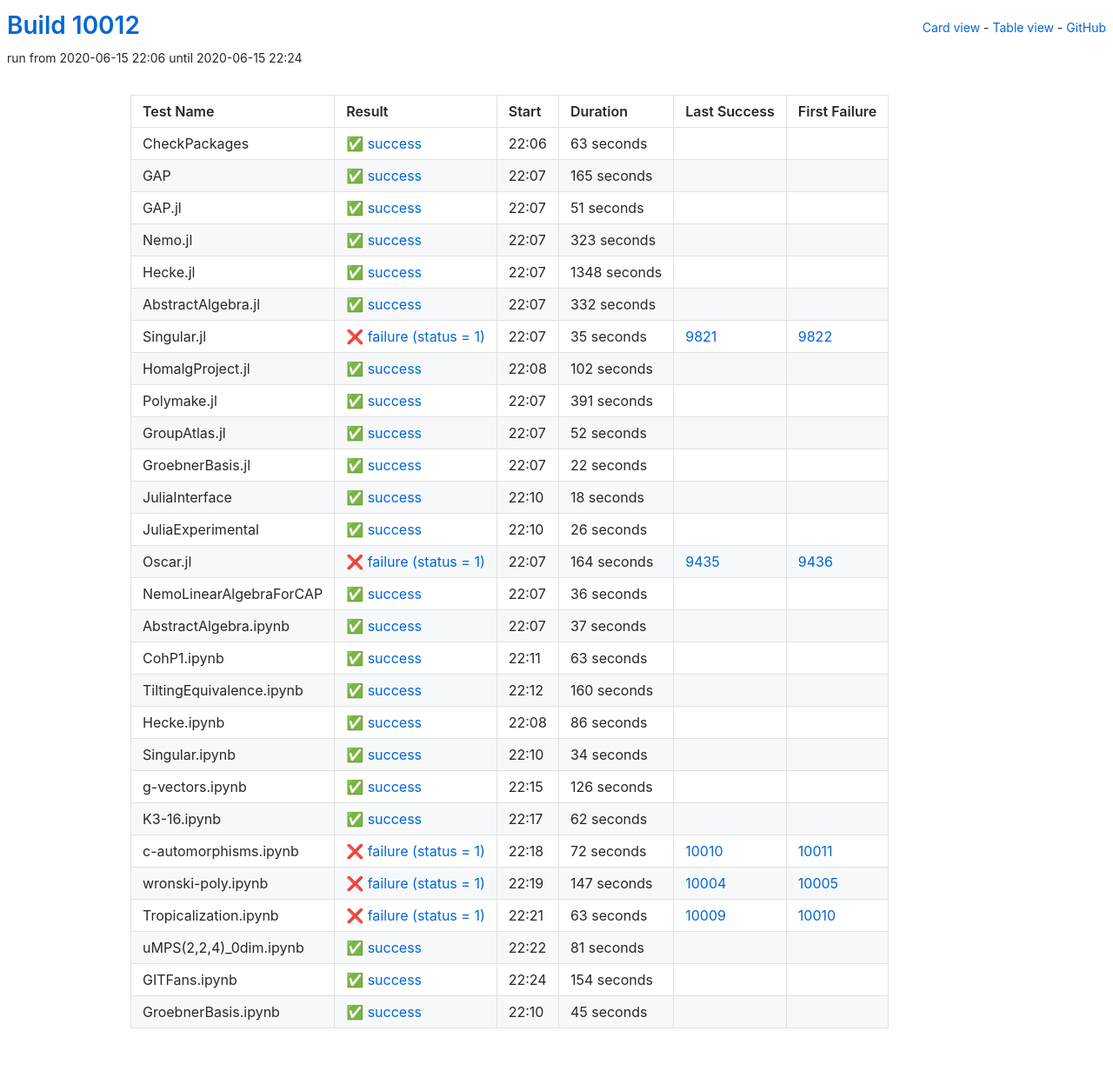
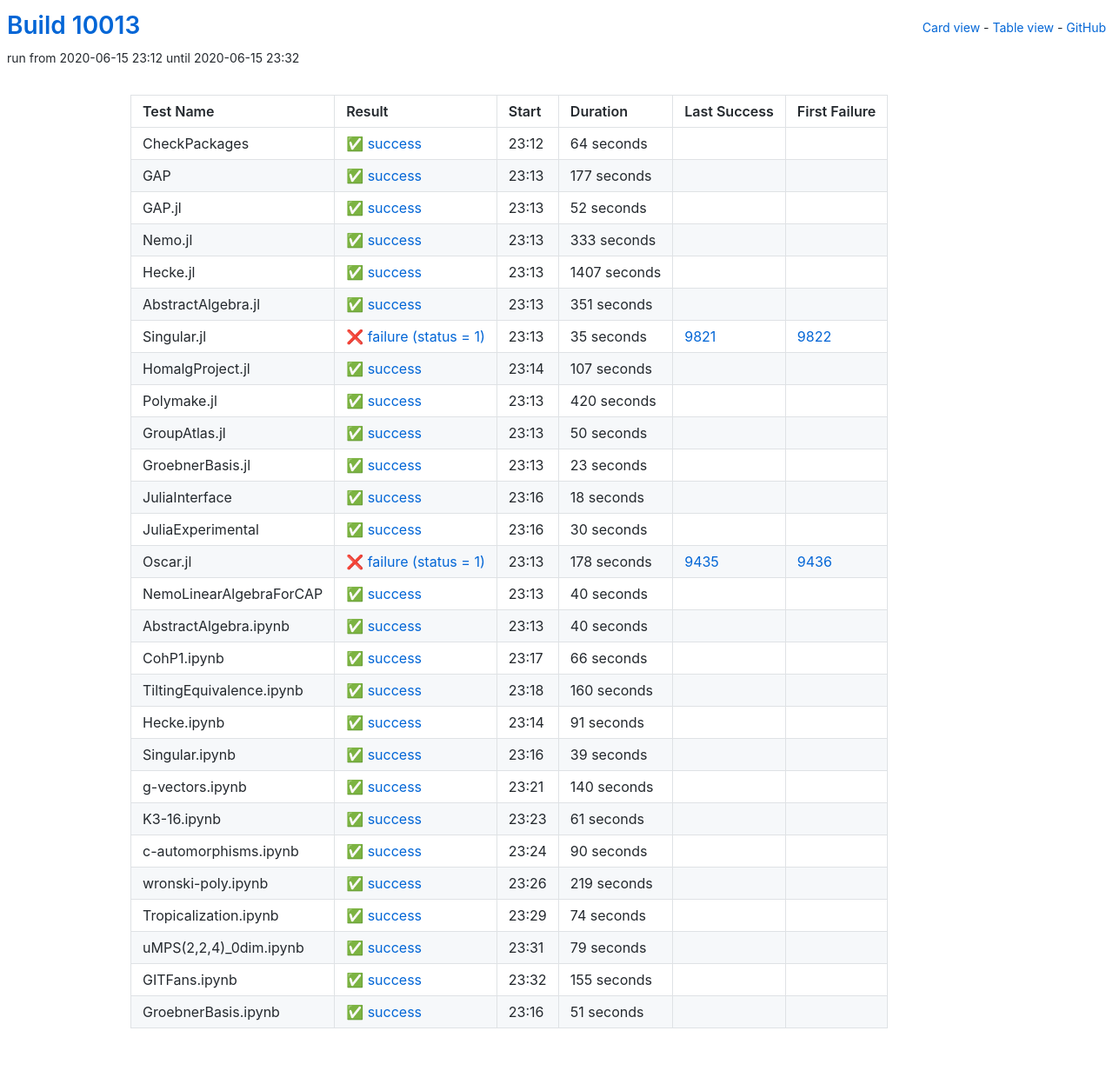
Before and after one commit to oscar-system/oscar-ci-status, a Jekyll site: the page built from table.html, in a window 1280 px wide. Shown: the whole page at 87% size. Built offline with Jekyll 4.4.1, drawn with Linux system fonts in a browser that asks for light colours.

Commit message:
Build #10013

```diff
--- a/_data/ci.yml
+++ b/_data/ci.yml
@@ -1,6 +1,6 @@
 ---
-build: 10012
-build_url: https://oscarci.mathematik.uni-kl.de/job/oscar/10012/
+build: 10013
+build_url: https://oscarci.mathematik.uni-kl.de/job/oscar/10013/
 job: oscar
 organization: oscar-system
 repo: oscar-ci-status
@@ -8,80 +8,80 @@
 tests:
 - name: CheckPackages
   id: checkpackages
-  log: https://oscarci.mathematik.uni-kl.de/job/oscar/10012/artifact/logs/build-10012/CheckPackages.log
-  start: 2020-06-15 22:06
+  log: https://oscarci.mathematik.uni-kl.de/job/oscar/10013/artifact/logs/build-10013/CheckPackages.log
+  start: 2020-06-15 23:12
   success: true
   exitcode: 0
   status: success
-  duration: 63
+  duration: 64
   last_success: false
   last_success_url:
   first_failure: false
   first_failure_url:
 - name: GAP
   id: gap
-  log: https://oscarci.mathematik.uni-kl.de/job/oscar/10012/artifact/logs/build-10012/GAP.log
-  start: 2020-06-15 22:07
+  log: https://oscarci.mathematik.uni-kl.de/job/oscar/10013/artifact/logs/build-10013/GAP.log
+  start: 2020-06-15 23:13
   success: true
   exitcode: 0
   status: success
-  duration: 165
+  duration: 177
   last_success: false
   last_success_url:
   first_failure: false
   first_failure_url:
 - name: GAP.jl
   id: gap-jl
-  log: https://oscarci.mathematik.uni-kl.de/job/oscar/10012/artifact/logs/build-10012/GAP.jl.log
-  start: 2020-06-15 22:07
+  log: https://oscarci.mathematik.uni-kl.de/job/oscar/10013/artifact/logs/build-10013/GAP.jl.log
+  start: 2020-06-15 23:13
   success: true
   exitcode: 0
   status: success
-  duration: 51
+  duration: 52
   last_success: false
   last_success_url:
   first_failure: false
   first_failure_url:
 - name: Nemo.jl
   id: nemo-jl
-  log: https://oscarci.mathematik.uni-kl.de/job/oscar/10012/artifact/logs/build-10012/Nemo.jl.log
-  start: 2020-06-15 22:07
+  log: https://oscarci.mathematik.uni-kl.de/job/oscar/10013/artifact/logs/build-10013/Nemo.jl.log
+  start: 2020-06-15 23:13
   success: true
   exitcode: 0
   status: success
-  duration: 323
+  duration: 333
   last_success: false
   last_success_url:
   first_failure: false
   first_failure_url:
 - name: Hecke.jl
   id: hecke-jl
-  log: https://oscarci.mathematik.uni-kl.de/job/oscar/10012/artifact/logs/build-10012/Hecke.jl.log
-  start: 2020-06-15 22:07
+  log: https://oscarci.mathematik.uni-kl.de/job/oscar/10013/artifact/logs/build-10013/Hecke.jl.log
+  start: 2020-06-15 23:13
   success: true
   exitcode: 0
   status: success
-  duration: 1348
+  duration: 1407
   last_success: false
   last_success_url:
   first_failure: false
   first_failure_url:
 - name: AbstractAlgebra.jl
   id: abstractalgebra-jl
-  log: https://oscarci.mathematik.uni-kl.de/job/oscar/10012/artifact/logs/build-10012/AbstractAlgebra.jl.log
-  start: 2020-06-15 22:07
+  log: https://oscarci.mathematik.uni-kl.de/job/oscar/10013/artifact/logs/build-10013/AbstractAlgebra.jl.log
+  start: 2020-06-15 23:13
   success: true
   exitcode: 0
   status: success
-  duration: 332
+  duration: 351
   last_success: false
   last_success_url:
   first_failure: false
   first_failure_url:
 - name: Singular.jl
   id: singular-jl
-  log: https://oscarci.mathematik.uni-kl.de/job/oscar/10012/artifact/logs/build-10012/Singular.jl.log
-  start: 2020-06-15 22:07
+  log: https://oscarci.mathematik.uni-kl.de/job/oscar/10013/artifact/logs/build-10013/Singular.jl.log
+  start: 2020-06-15 23:13
   success: false
   exitcode: 1
   status: failure
@@ -92,56 +92,56 @@
   first_failure_url: https://oscarci.mathematik.uni-kl.de/job/oscar/9822/
 - name: HomalgProject.jl
   id: homalgproject-jl
-  log: https://oscarci.mathematik.uni-kl.de/job/oscar/10012/artifact/logs/build-10012/HomalgProject.jl.log
-  start: 2020-06-15 22:08
+  log: https://oscarci.mathematik.uni-kl.de/job/oscar/10013/artifact/logs/build-10013/HomalgProject.jl.log
+  start: 2020-06-15 23:14
   success: true
   exitcode: 0
   status: success
-  duration: 102
+  duration: 107
   last_success: false
   last_success_url:
   first_failure: false
   first_failure_url:
 - name: Polymake.jl
   id: polymake-jl
-  log: https://oscarci.mathematik.uni-kl.de/job/oscar/10012/artifact/logs/build-10012/Polymake.jl.log
-  start: 2020-06-15 22:07
+  log: https://oscarci.mathematik.uni-kl.de/job/oscar/10013/artifact/logs/build-10013/Polymake.jl.log
+  start: 2020-06-15 23:13
   success: true
   exitcode: 0
   status: success
-  duration: 391
+  duration: 420
   last_success: false
   last_success_url:
   first_failure: false
   first_failure_url:
 - name: GroupAtlas.jl
   id: groupatlas-jl
-  log: https://oscarci.mathematik.uni-kl.de/job/oscar/10012/artifact/logs/build-10012/GroupAtlas.jl.log
-  start: 2020-06-15 22:07
+  log: https://oscarci.mathematik.uni-kl.de/job/oscar/10013/artifact/logs/build-10013/GroupAtlas.jl.log
+  start: 2020-06-15 23:13
   success: true
   exitcode: 0
   status: success
-  duration: 52
+  duration: 50
   last_success: false
   last_success_url:
   first_failure: false
   first_failure_url:
 - name: GroebnerBasis.jl
   id: groebnerbasis-jl
-  log: https://oscarci.mathematik.uni-kl.de/job/oscar/10012/artifact/logs/build-10012/GroebnerBasis.jl.log
-  start: 2020-06-15 22:07
+  log: https://oscarci.mathematik.uni-kl.de/job/oscar/10013/artifact/logs/build-10013/GroebnerBasis.jl.log
+  start: 2020-06-15 23:13
   success: true
   exitcode: 0
   status: success
-  duration: 22
+  duration: 23
   last_success: false
   last_success_url:
   first_failure: false
   first_failure_url:
 - name: JuliaInterface
   id: juliainterface
-  log: https://oscarci.mathematik.uni-kl.de/job/oscar/10012/artifact/logs/build-10012/JuliaInterface.log
-  start: 2020-06-15 22:10
+  log: https://oscarci.mathematik.uni-kl.de/job/oscar/10013/artifact/logs/build-10013/JuliaInterface.log
+  start: 2020-06-15 23:16
   success: true
   exitcode: 0
   status: success
@@ -152,68 +152,68 @@
   first_failure_url:
 - name: JuliaExperimental
   id: juliaexperimental
-  log: https://oscarci.mathematik.uni-kl.de/job/oscar/10012/artifact/logs/build-10012/JuliaExperimental.log
-  start: 2020-06-15 22:10
+  log: https://oscarci.mathematik.uni-kl.de/job/oscar/10013/artifact/logs/build-10013/JuliaExperimental.log
+  start: 2020-06-15 23:16
   success: true
   exitcode: 0
   status: success
-  duration: 26
+  duration: 30
   last_success: false
   last_success_url:
   first_failure: false
   first_failure_url:
 - name: Oscar.jl
   id: oscar-jl
-  log: https://oscarci.mathematik.uni-kl.de/job/oscar/10012/artifact/logs/build-10012/Oscar.jl.log
-  start: 2020-06-15 22:07
+  log: https://oscarci.mathematik.uni-kl.de/job/oscar/10013/artifact/logs/build-10013/Oscar.jl.log
+  start: 2020-06-15 23:13
   success: false
   exitcode: 1
   status: failure
-  duration: 164
+  duration: 178
   last_success: 9435
   last_success_url: https://oscarci.mathematik.uni-kl.de/job/oscar/9435/
   first_failure: 9436
   first_failure_url: https://oscarci.mathematik.uni-kl.de/job/oscar/9436/
 - name: NemoLinearAlgebraForCAP
   id: nemolinearalgebraforcap
-  log: https://oscarci.mathematik.uni-kl.de/job/oscar/10012/artifact/logs/build-10012/NemoLinearAlgebraForCAP.log
-  start: 2020-06-15 22:07
+  log: https://oscarci.mathematik.uni-kl.de/job/oscar/10013/artifact/logs/build-10013/NemoLinearAlgebraForCAP.log
+  start: 2020-06-15 23:13
   success: true
   exitcode: 0
   status: success
-  duration: 36
+  duration: 40
   last_success: false
   last_success_url:
   first_failure: false
   first_failure_url:
 - name: AbstractAlgebra.ipynb
   id: abstractalgebra-ipynb
-  log: https://oscarci.mathematik.uni-kl.de/job/oscar/10012/artifact/logs/build-10012/AbstractAlgebra.ipynb.log
-  start: 2020-06-15 22:07
+  log: https://oscarci.mathematik.uni-kl.de/job/oscar/10013/artifact/logs/build-10013/AbstractAlgebra.ipynb.log
+  start: 2020-06-15 23:13
   success: true
   exitcode: 0
   status: success
-  duration: 37
+  duration: 40
   last_success: false
   last_success_url:
   first_failure: false
   first_failure_url:
 - name: CohP1.ipynb
   id: cohp1-ipynb
-  log: https://oscarci.mathematik.uni-kl.de/job/oscar/10012/artifact/logs/build-10012/CohP1.ipynb.log
-  start: 2020-06-15 22:11
+  log: https://oscarci.mathematik.uni-kl.de/job/oscar/10013/artifact/logs/build-10013/CohP1.ipynb.log
+  start: 2020-06-15 23:17
   success: true
   exitcode: 0
   status: success
-  duration: 63
+  duration: 66
   last_success: false
   last_success_url:
   first_failure: false
   first_failure_url:
 - name: TiltingEquivalence.ipynb
   id: tiltingequivalence-ipynb
-  log: https://oscarci.mathematik.uni-kl.de/job/oscar/10012/artifact/logs/build-10012/TiltingEquivalence.ipynb.log
-  start: 2020-06-15 22:12
+  log: https://oscarci.mathematik.uni-kl.de/job/oscar/10013/artifact/logs/build-10013/TiltingEquivalence.ipynb.log
+  start: 2020-06-15 23:18
   success: true
   exitcode: 0
   status: success
@@ -224,120 +224,120 @@
   first_failure_url:
 - name: Hecke.ipynb
   id: hecke-ipynb
-  log: https://oscarci.mathematik.uni-kl.de/job/oscar/10012/artifact/logs/build-10012/Hecke.ipynb.log
-  start: 2020-06-15 22:08
+  log: https://oscarci.mathematik.uni-kl.de/job/oscar/10013/artifact/logs/build-10013/Hecke.ipynb.log
+  start: 2020-06-15 23:14
   success: true
   exitcode: 0
   status: success
-  duration: 86
+  duration: 91
   last_success: false
   last_success_url:
   first_failure: false
   first_failure_url:
 - name: Singular.ipynb
   id: singular-ipynb
-  log: https://oscarci.mathematik.uni-kl.de/job/oscar/10012/artifact/logs/build-10012/Singular.ipynb.log
-  start: 2020-06-15 22:10
+  log: https://oscarci.mathematik.uni-kl.de/job/oscar/10013/artifact/logs/build-10013/Singular.ipynb.log
+  start: 2020-06-15 23:16
   success: true
   exitcode: 0
   status: success
-  duration: 34
+  duration: 39
   last_success: false
   last_success_url:
   first_failure: false
   first_failure_url:
 - name: g-vectors.ipynb
   id: g-vectors-ipynb
-  log: https://oscarci.mathematik.uni-kl.de/job/oscar/10012/artifact/logs/build-10012/g-vectors.ipynb.log
-  start: 2020-06-15 22:15
+  log: https://oscarci.mathematik.uni-kl.de/job/oscar/10013/artifact/logs/build-10013/g-vectors.ipynb.log
+  start: 2020-06-15 23:21
   success: true
   exitcode: 0
   status: success
-  duration: 126
+  duration: 140
   last_success: false
   last_success_url:
   first_failure: false
   first_failure_url:
 - name: K3-16.ipynb
   id: k3-16-ipynb
-  log: https://oscarci.mathematik.uni-kl.de/job/oscar/10012/artifact/logs/build-10012/K3-16.ipynb.log
-  start: 2020-06-15 22:17
+  log: https://oscarci.mathematik.uni-kl.de/job/oscar/10013/artifact/logs/build-10013/K3-16.ipynb.log
+  start: 2020-06-15 23:23
   success: true
   exitcode: 0
   status: success
-  duration: 62
+  duration: 61
   last_success: false
   last_success_url:
   first_failure: false
   first_failure_url:
 - name: c-automorphisms.ipynb
   id: c-automorphisms-ipynb
-  log: https://oscarci.mathematik.uni-kl.de/job/oscar/10012/artifact/logs/build-10012/c-automorphisms.ipynb.log
-  start: 2020-06-15 22:18
-  success: false
-  exitcode: 1
-  status: failure
-  duration: 72
-  last_success: 10010
-  last_success_url: https://oscarci.mathematik.uni-kl.de/job/oscar/10010/
-  first_failure: 10011
-  first_failure_url: https://oscarci.mathematik.uni-kl.de/job/oscar/10011/
-- name: wronski-poly.ipynb
-  id: wronski-poly-ipynb
-  log: https://oscarci.mathematik.uni-kl.de/job/oscar/10012/artifact/logs/build-10012/wronski-poly.ipynb.log
-  start: 2020-06-15 22:19
-  success: false
-  exitcode: 1
-  status: failure
-  duration: 147
-  last_success: 10004
-  last_success_url: https://oscarci.mathematik.uni-kl.de/job/oscar/10004/
-  first_failure: 10005
-  first_failure_url: https://oscarci.mathematik.uni-kl.de/job/oscar/10005/
-- name: Tropicalization.ipynb
-  id: tropicalization-ipynb
-  log: https://oscarci.mathematik.uni-kl.de/job/oscar/10012/artifact/logs/build-10012/Tropicalization.ipynb.log
-  start: 2020-06-15 22:21
-  success: false
-  exitcode: 1
-  status: failure
-  duration: 63
-  last_success: 10009
-  last_success_url: https://oscarci.mathematik.uni-kl.de/job/oscar/10009/
-  first_failure: 10010
-  first_failure_url: https://oscarci.mathematik.uni-kl.de/job/oscar/10010/
-- name: uMPS(2,2,4)_0dim.ipynb
-  id: umps-2-2-4-0dim-ipynb
-  log: https://oscarci.mathematik.uni-kl.de/job/oscar/10012/artifact/logs/build-10012/uMPS-2-2-4-_0dim.ipynb.log
-  start: 2020-06-15 22:22
+  log: https://oscarci.mathematik.uni-kl.de/job/oscar/10013/artifact/logs/build-10013/c-automorphisms.ipynb.log
+  start: 2020-06-15 23:24
   success: true
   exitcode: 0
   status: success
-  duration: 81
+  duration: 90
+  last_success: false
+  last_success_url:
+  first_failure: false
+  first_failure_url:
+- name: wronski-poly.ipynb
+  id: wronski-poly-ipynb
+  log: https://oscarci.mathematik.uni-kl.de/job/oscar/10013/artifact/logs/build-10013/wronski-poly.ipynb.log
+  start: 2020-06-15 23:26
+  success: true
+  exitcode: 0
+  status: success
+  duration: 219
+  last_success: false
+  last_success_url:
+  first_failure: false
+  first_failure_url:
+- name: Tropicalization.ipynb
+  id: tropicalization-ipynb
+  log: https://oscarci.mathematik.uni-kl.de/job/oscar/10013/artifact/logs/build-10013/Tropicalization.ipynb.log
+  start: 2020-06-15 23:29
+  success: true
+  exitcode: 0
+  status: success
+  duration: 74
+  last_success: false
+  last_success_url:
+  first_failure: false
+  first_failure_url:
+- name: uMPS(2,2,4)_0dim.ipynb
+  id: umps-2-2-4-0dim-ipynb
+  log: https://oscarci.mathematik.uni-kl.de/job/oscar/10013/artifact/logs/build-10013/uMPS-2-2-4-_0dim.ipynb.log
+  start: 2020-06-15 23:31
+  success: true
+  exitcode: 0
+  status: success
+  duration: 79
   last_success: false
   last_success_url:
   first_failure: false
   first_failure_url:
 - name: GITFans.ipynb
   id: gitfans-ipynb
-  log: https://oscarci.mathematik.uni-kl.de/job/oscar/10012/artifact/logs/build-10012/GITFans.ipynb.log
-  start: 2020-06-15 22:24
+  log: https://oscarci.mathematik.uni-kl.de/job/oscar/10013/artifact/logs/build-10013/GITFans.ipynb.log
+  start: 2020-06-15 23:32
   success: true
   exitcode: 0
   status: success
-  duration: 154
+  duration: 155
   last_success: false
   last_success_url:
   first_failure: false
   first_failure_url:
 - name: GroebnerBasis.ipynb
   id: groebnerbasis-ipynb
-  log: https://oscarci.mathematik.uni-kl.de/job/oscar/10012/artifact/logs/build-10012/GroebnerBasis.ipynb.log
-  start: 2020-06-15 22:10
+  log: https://oscarci.mathematik.uni-kl.de/job/oscar/10013/artifact/logs/build-10013/GroebnerBasis.ipynb.log
+  start: 2020-06-15 23:16
   success: true
   exitcode: 0
   status: success
-  duration: 45
+  duration: 51
   last_success: false
   last_success_url:
   first_failure: false
```
Also changed, not shown: README.md.
